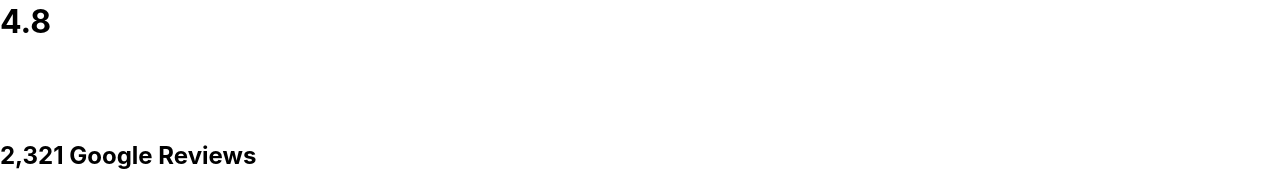
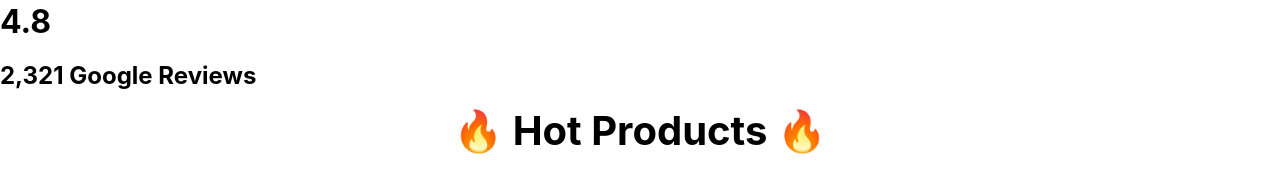
Before and after one commit to eorev/webstore, a React (Create React App) app: page /#/ in a window 1280 px wide. Shown: the part 1724-1898 px from the top of the page. Built offline with nearby package versions, Linux system fonts and the light colour scheme; no server answers; the database is empty.

Commit message:
Updated Header size

```diff
--- a/src/components/Features.css
+++ b/src/components/Features.css
@@ -26,6 +26,7 @@
 }
 
 .stars {
+    display: flex;
 }
 
 .fas {
--- a/src/components/Header.tsx
+++ b/src/components/Header.tsx
@@ -17,7 +17,7 @@
                     </Link>
                 </div>
                 <div className="header__right">
-                    <img src="https://picsum.photos/400/600" alt="" />
+                    <img src="https://picsum.photos/600/600" alt="" />
                 </div>
             </div>
         </header>
```
